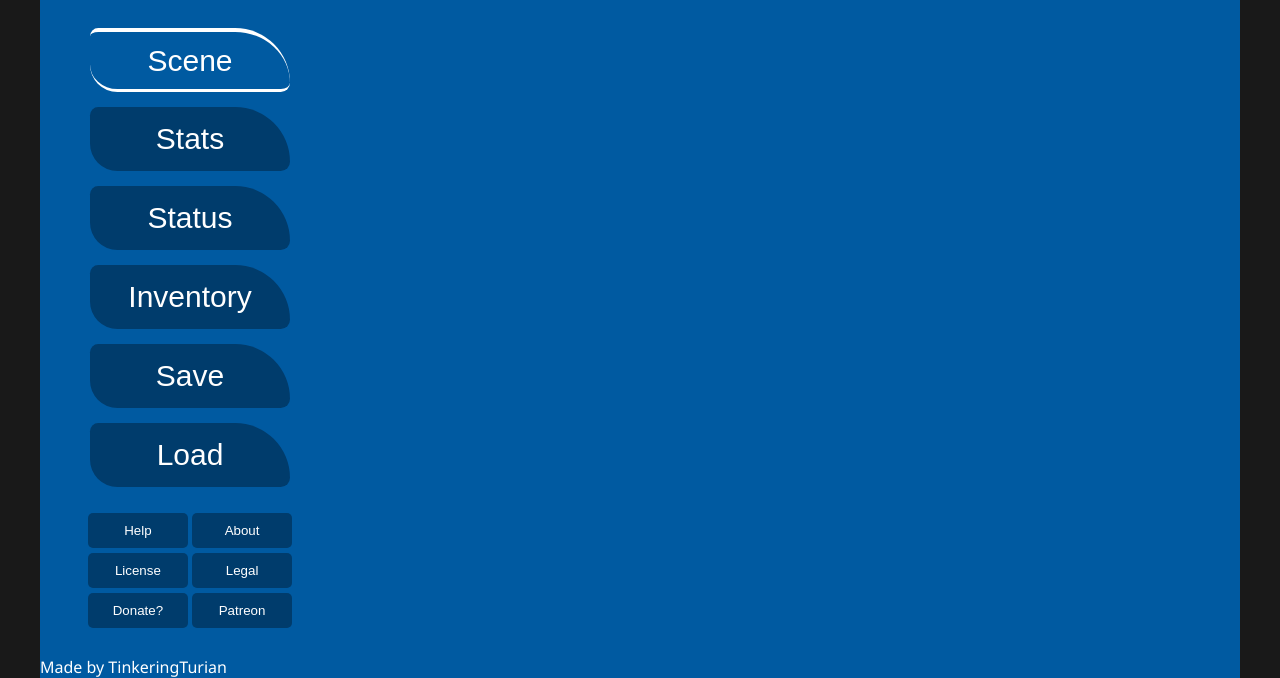
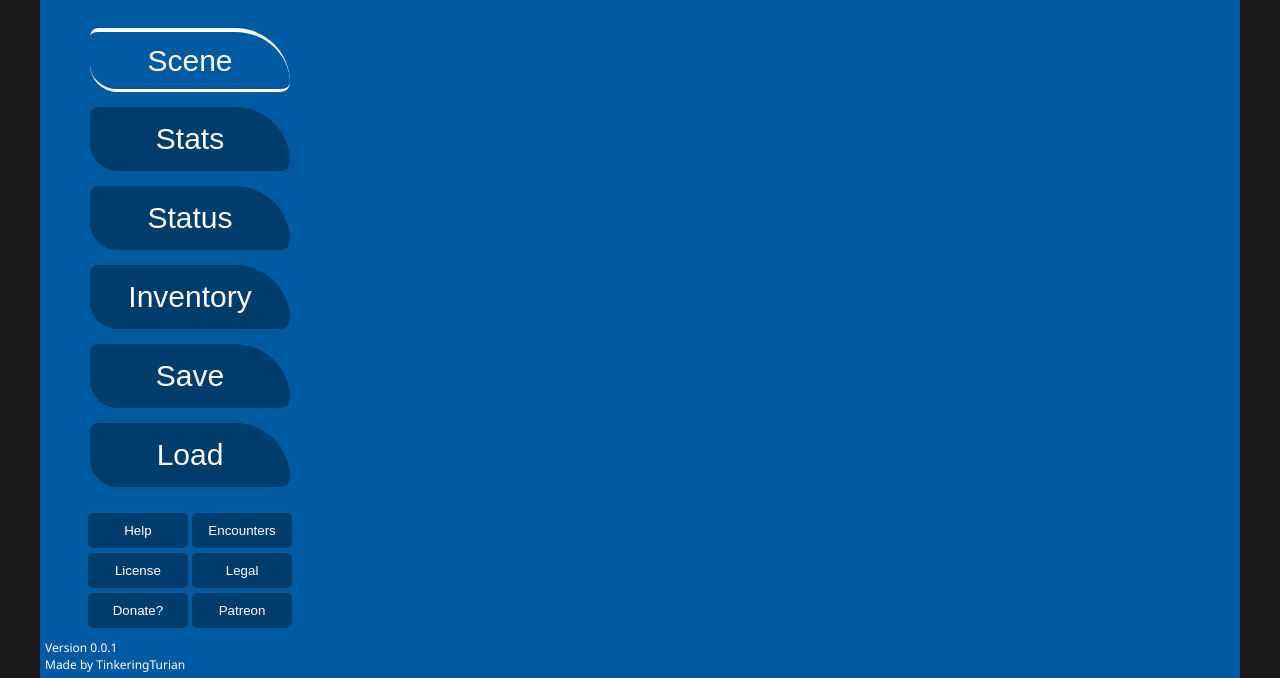
Before and after one commit to GarrusVakarian/GarrusVakarian.github.io, a plain HTML site: page index.html in a window 1280 px wide. Shown: the part 172-850 px from the top of the page. Drawn offline with Linux system fonts and the light colour scheme.

Commit message:
Added button functionality

```diff
--- a/index.html
+++ b/index.html
@@ -31,16 +31,21 @@ FoxPaw Entertainment proprietary code.
 
                 <div class="koboldadventurebuttonpanel">
                     <button class="koboldadventurebutton">Help</button>
-                    <button class="koboldadventurebutton">About</button>
+
+                    <a target="_blank" href="encounters/index.html">
+                        <button class="koboldadventurebutton">Encounters</button>
+                    </a>
+
                     <button class="koboldadventurebutton">License</button>
                     <button class="koboldadventurebutton">Legal</button>
                     <button class="koboldadventurebutton">Donate?</button>
                     <button class="koboldadventurebutton">Patreon</button>
                 </div>
 
-                <p class="koboldadventuredisclaimer">
-                    Made by TinkeringTurian
-                </p>
+                <div class="koboldadventuredisclaimer">
+                    <p class="koboldadventuredisclaimertext">Version 0.0.1</p>
+                    <p class="koboldadventuredisclaimertext">Made by TinkeringTurian</p>
+                </div>
             </div>
 
             <div class="koboldadventuremain">
--- a/res/css/koboldadventure.css
+++ b/res/css/koboldadventure.css
@@ -136,8 +136,23 @@ button:focus{
     border: 0px;
 }
 
+.koboldadventurebutton:hover{
+    border: 2px #191919 solid;
+}
+
+.koboldadventurebutton:active{
+    background-color: #191919;
+}
+
 .koboldadventuredisclaimer{
     position: absolute;
     bottom: 0;
     left: 0;
+    width: 300px;
+    margin-bottom: 5px;
+    margin-left: 5px;
 }
+
+.koboldadventuredisclaimertext{
+    font-size: 12px;
+}
--- /dev/null
+++ b/res/css/koboldadventurehelp.css
@@ -0,0 +1,30 @@
+/*
+FoxPaw Entertainment proprietary code.
+*/
+
+/*
+FoxPaw Entertainment proprietary code.
+*/
+
+html{
+    height: 100%;
+}
+
+body{
+    font-family: "wf_SegoeUILight","wf_SegoeUI","Segoe UI Light","Segoe WP Light","Segoe UI","Segoe","Segoe WP","Tahoma","Verdana","Arial","sans-serif";
+    margin: 0;
+    min-width: 1200px;
+    background-color: #191919;
+}
+
+a{
+    text-decoration: none;
+}
+
+p, h1{
+    margin: 0px;
+}
+
+button:focus{
+    outline: 0;
+}
```
Also changed, not shown: encounters/index.html (added, +20 -0 lines), help/index.html (added, +18 -0 lines).
